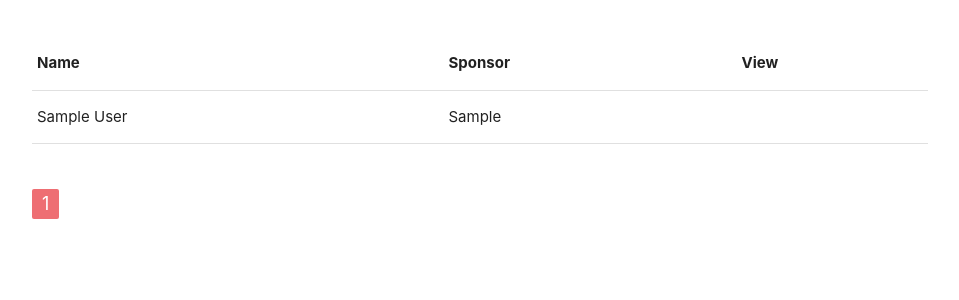
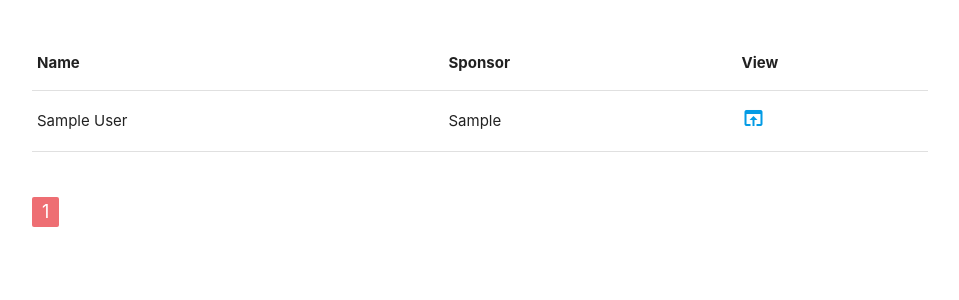
Before and after one commit to lourdespaul/parrinage, a Node server app: page /1 in a window 1280 px wide. Shown: the part 144-444 px from the top of the page, without its empty margins (160-1119 px from the left). Run offline with Node 20, Linux system fonts and the light colour scheme; the visitor is signed in with stand-in values (Sample User, id 1); tables that the repository leaves empty hold one stand-in row (values such as "Sample post"); some libraries are stand-ins or nearby versions.

Commit message:
student view

```diff
--- a/server.js
+++ b/server.js
@@ -65,7 +65,14 @@ app.post('/register', (req, res)=>{
         if(err) res.send(err);
         if(result) res.send(result);
     });
-})
+});
+
+app.get('/student/:id', (req, res)=>{
+    Student.findById(req.params.id,(err, result)=>{
+        res.send(result);
+    });
+});
+
 
 app.listen(8080, ()=>{
     console.log('The server is up')
--- a/views/home.hbs
+++ b/views/home.hbs
@@ -18,7 +18,7 @@
                 <tr>
                     <td>{{name}}</td>
                     <td>{{sponsor}}</td>
-                    <td><i class=""></i></td>
+                    <td><a href="/student/{{_id}}"<i class="material-icons large">open_in_browser</i></a></td>
                 </tr>
                 {{/each}}
 
```
Also changed, not shown: 1 other file.
